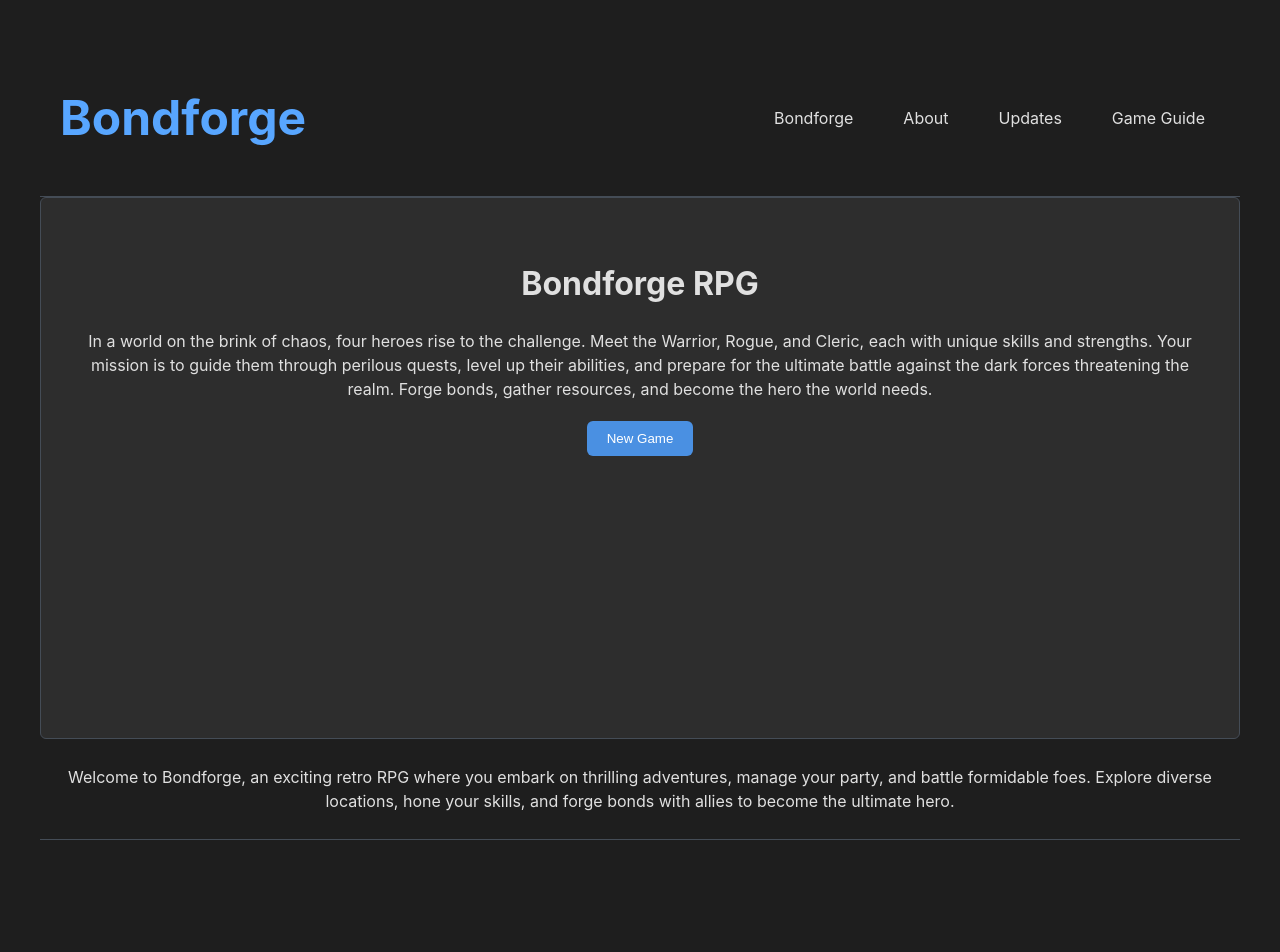
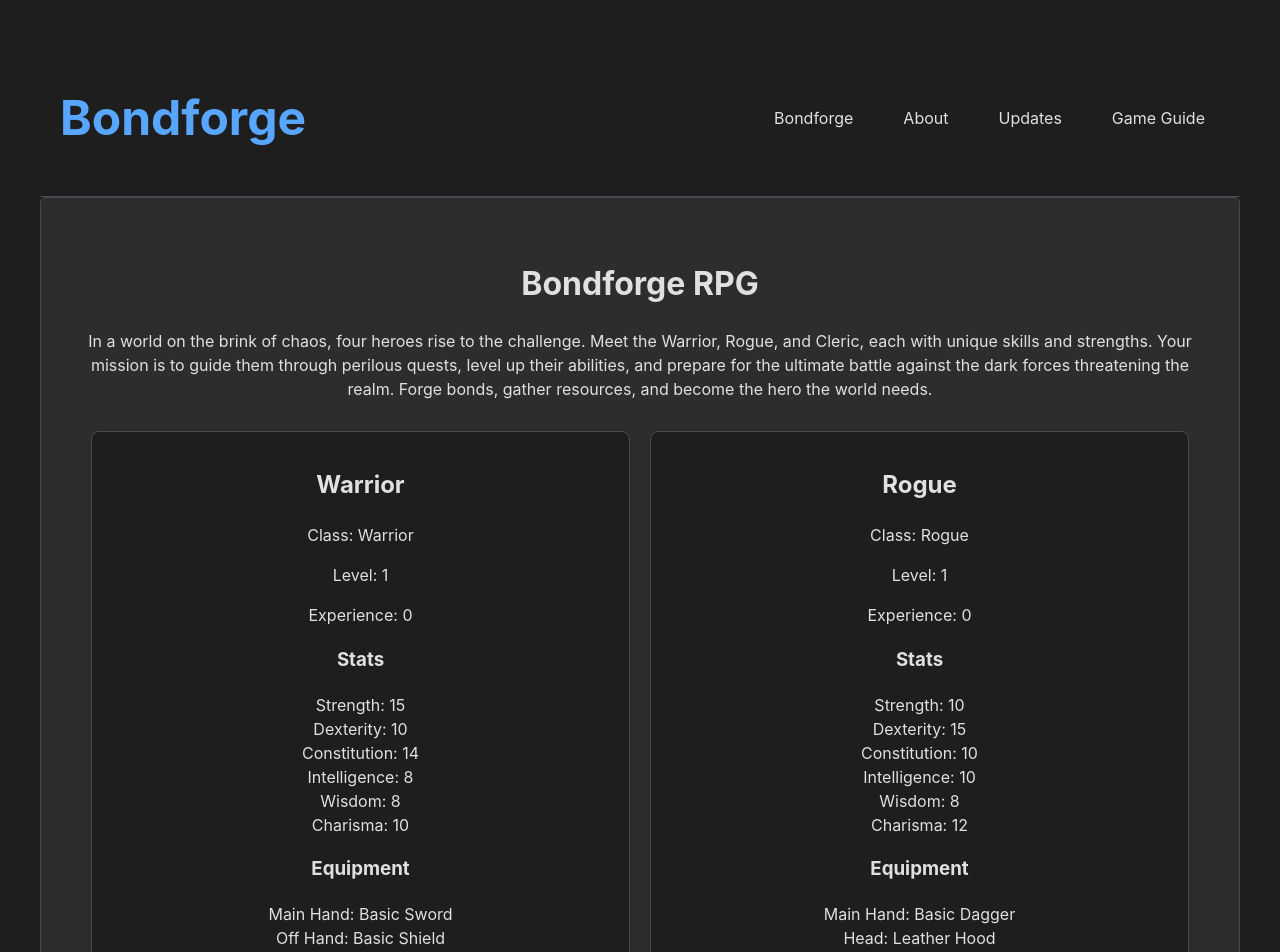
Before and after one commit to Rawson-Web-Apps/BondforgeGame, a React (Vite) app: page / in a window 1280 px wide. Shown: the top 952 px of the page. Before the commit the page ends 880 px from the top, so only its background shows below. Built offline with nearby package versions, Linux system fonts and the light colour scheme.

Commit message:
stats and main menu update

```diff
--- a/src/App.css
+++ b/src/App.css
@@ -7,7 +7,6 @@
   --button-bg-color: #4a90e2;
   --button-text-color: #ffffff;
 }
-
 #root {
   max-width: 1280px;
   margin: 0 auto;
--- /dev/null
+++ b/src/components/MainMenu.css
@@ -0,0 +1,23 @@
+.character-overview {
+  display: flex;
+  justify-content: space-around; /* Distribute space evenly */
+  flex-wrap: wrap; /* Allow wrapping if needed */
+  margin: 20px 0;
+}
+
+.character-card {
+  flex: 1 1 30%; /* Allow cards to grow and shrink, set base width */
+  margin: 10px;
+  padding: 15px;
+  border: 1px solid var(--border-color);
+  border-radius: 8px;
+  background-color: var(--background-color); /* Use theme background color */
+  color: var(--text-color); /* Use theme text color */
+  box-shadow: 0 2px 4px rgba(0, 0, 0, 0.1);
+  text-align: center;
+}
+
+.character-card ul {
+  list-style-type: none; /* Remove bullet points */
+  padding: 0; /* Remove default padding */
+}
--- a/src/components/MainMenu.tsx
+++ b/src/components/MainMenu.tsx
@@ -17,12 +17,12 @@ import {
   Shield,
 } from "../models/Equipment";
 import Character from "../models/Character";
+import './MainMenu.css';
 
 const MainMenu = () => {
   const navigate = useNavigate();
   const { setGameState } = useContext(GameContext)!;
 
-  const startNewGame = () => {
   const party = [
     new Character({
       name: "Warrior",
@@ -30,12 +30,14 @@ const MainMenu = () => {
       experience: 0,
       classType: new Warrior(),
       skills: ["Slash", "Shield Block"],
+      stats: {
         strength: 15,
         dexterity: 10,
         constitution: 14,
         intelligence: 8,
         wisdom: 8,
         charisma: 10,
+      },
       attack: 15,
       equipment: {
         mainHand: new OneHandedSword("Basic Sword", 10),
@@ -52,12 +54,14 @@ const MainMenu = () => {
       experience: 0,
       classType: new Rogue(),
       skills: ["Backstab", "Stealth"],
+      stats: {
         strength: 10,
         dexterity: 15,
         constitution: 10,
         intelligence: 10,
         wisdom: 8,
         charisma: 12,
+      },
       attack: 20,
       equipment: {
         mainHand: new Dagger("Basic Dagger", 8),
@@ -73,12 +77,14 @@ const MainMenu = () => {
       experience: 0,
       classType: new Cleric(),
       skills: ["Heal", "Smite"],
+      stats: {
         strength: 10,
         dexterity: 8,
         constitution: 12,
         intelligence: 10,
         wisdom: 15,
         charisma: 10,
+      },
       attack: 10,
       equipment: {
         mainHand: new Staff("Basic Staff", 5),
@@ -90,6 +96,7 @@ const MainMenu = () => {
     }),
   ];
 
+  const startNewGame = () => {
     setGameState({
       playerName: "Hero",
       party,
@@ -111,6 +118,36 @@ const MainMenu = () => {
           and become the hero the world needs.
         </p>
       </section>
+      <section className="character-overview">
+        {party.map((character, index) => (
+          <div key={index} className="character-card">
+            <h2>{character.name}</h2>
+            <p>Class: {character.classType.constructor.name}</p>
+            <p>Level: {character.level}</p>
+            <p>Experience: {character.experience}</p>
+            <h3>Stats</h3>
+            <ul>
+              <li>Strength: {character.stats.strength}</li>
+              <li>Dexterity: {character.stats.dexterity}</li>
+              <li>Constitution: {character.stats.constitution}</li>
+              <li>Intelligence: {character.stats.intelligence}</li>
+              <li>Wisdom: {character.stats.wisdom}</li>
+              <li>Charisma: {character.stats.charisma}</li>
+            </ul>
+            <h3>Equipment</h3>
+            <ul>
+              <li>Main Hand: {character.equipment.mainHand?.name}</li>
+              {character.equipment.offHand && (
+                <li>Off Hand: {character.equipment.offHand?.name}</li>
+              )}
+              <li>Head: {character.equipment.head?.name}</li>
+              <li>Chest: {character.equipment.chest?.name}</li>
+              <li>Legs: {character.equipment.legs?.name}</li>
+              <li>Boots: {character.equipment.boots?.name}</li>
+            </ul>
+          </div>
+        ))}
+      </section>
       <button onClick={startNewGame}>New Game</button>
     </div>
   );
--- a/src/models/Character.ts
+++ b/src/models/Character.ts
@@ -19,6 +19,7 @@ import {
   PlateBoots,
   Shield,
 } from "./Equipment";
+import { Stats, createDefaultStats } from './Stats';
 
 export class Character {
   name: string;
@@ -26,12 +27,7 @@ export class Character {
   experience: number;
   classType: CharacterClass;
   skills: string[];
-  strength: number;
-  dexterity: number;
-  constitution: number;
-  intelligence: number;
-  wisdom: number;
-  charisma: number;
+  stats: Stats;
   maxHp: number;
   currentHp: number;
   mp: number;
@@ -55,12 +51,7 @@ export class Character {
     experience,
     classType,
     skills,
-    strength,
-    dexterity,
-    constitution,
-    intelligence,
-    wisdom,
-    charisma,
+    stats = createDefaultStats(),
     attack,
     equipment,
   }: {
@@ -69,12 +60,7 @@ export class Character {
     experience: number;
     classType: CharacterClass;
     skills: string[];
-    strength: number;
-    dexterity: number;
-    constitution: number;
-    intelligence: number;
-    wisdom: number;
-    charisma: number;
+    stats?: Stats;
     attack: number;
     equipment: {
       mainHand?: Weapon;
@@ -98,12 +84,7 @@ export class Character {
     this.experience = experience;
     this.classType = classType;
     this.skills = skills;
-    this.strength = strength;
-    this.dexterity = dexterity;
-    this.constitution = constitution;
-    this.intelligence = intelligence;
-    this.wisdom = wisdom;
-    this.charisma = charisma;
+    this.stats = stats;
     this.attack = attack;
     this.equipment = equipment;
     this.maxHp = this.calculateHp();
@@ -112,11 +93,11 @@ export class Character {
   }
 
   private calculateHp(): number {
-    return this.constitution * 10; // Example: 10 HP per point of constitution
+    return this.stats.constitution * 10; // Example: 10 HP per point of constitution
   }
 
   private calculateMp(): number {
-    return this.wisdom * 5; // Example: 5 MP per point of wisdom
+    return this.stats.wisdom * 5; // Example: 5 MP per point of wisdom
   }
 
   // Method to update current hp if needed
@@ -133,7 +114,7 @@ export class Character {
     if (this.equipment.offHand && this.equipment.offHand instanceof Weapon) {
       weaponDamage += this.equipment.offHand.damage;
     }
-    return this.strength + weaponDamage;
+    return this.stats.strength + weaponDamage;
   }
 
   // Method to calculate total defense
--- /dev/null
+++ b/src/models/Stats.ts
@@ -0,0 +1,18 @@
+export interface Stats {
+  strength: number;
+  dexterity: number;
+  constitution: number;
+  intelligence: number;
+  wisdom: number;
+  charisma: number;
+}
+
+// Utility function to create default stats
+export const createDefaultStats = (): Stats => ({
+  strength: 1,
+  dexterity: 1,
+  constitution: 1,
+  intelligence: 1,
+  wisdom: 1,
+  charisma: 1,
+});
```
Also changed, not shown: public/goblin.png (added). Lines whose indentation alone changed are shown as unchanged.
